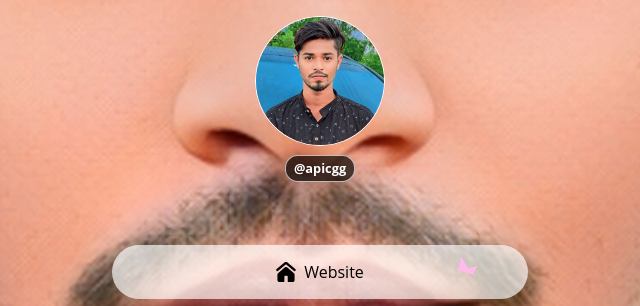
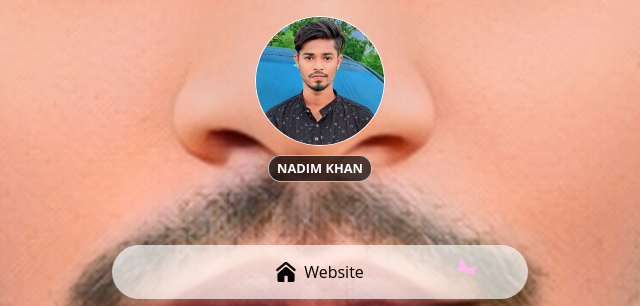
Before and after one commit to nadim-74x/Bio, a plain HTML site: page index.html in a window 1280 px wide. Shown: the top 306 px of the page, 320-960 px from the left. Drawn offline with nearby package versions, Linux system fonts and the light colour scheme; animation ran at ten frames a second.

Commit message:
Update index.html

```diff
--- a/index.html
+++ b/index.html
@@ -43,7 +43,7 @@
           src="https://raw.githubusercontent.com/nadim-74x/Bio/refs/heads/main/assets/images/anurag-img-lg.jpg"
           alt="Anurag's GitHub avatar"
         />
-        <h1>@apicgg</h1>
+        <h1>NADIM KHAN</h1>
       </header>
       <ul>
         <li>
```
